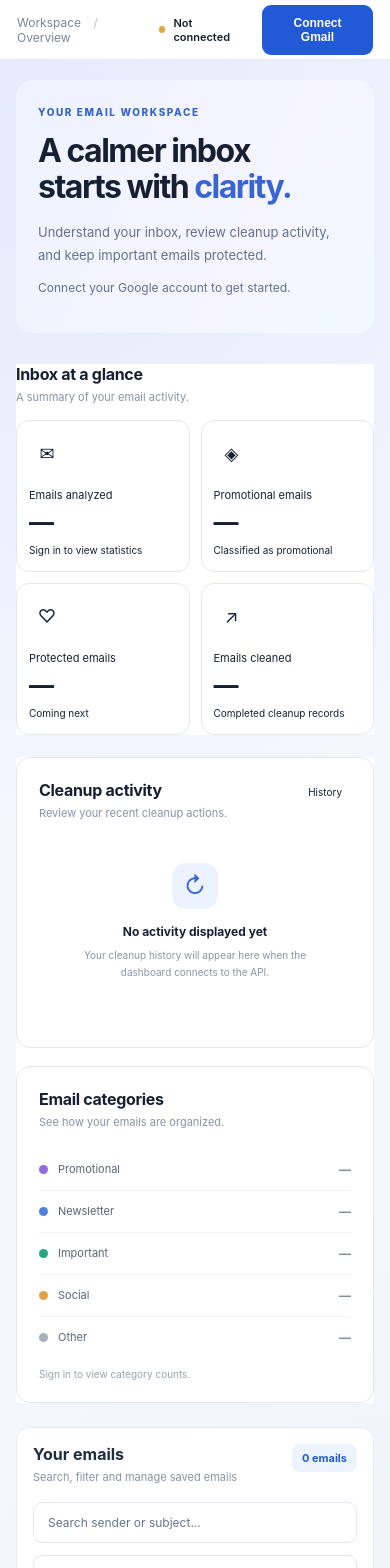
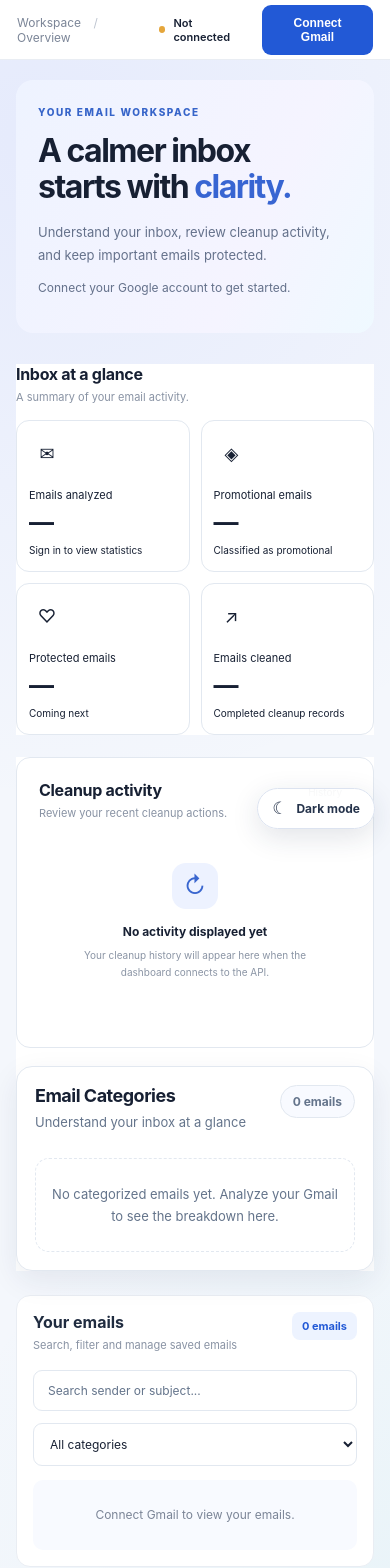
Before and after one commit to sumeetsrivastav07/AI-GMAIL-STORAGE-CLEANER, a React app in the folder frontend/: page / in a window 390 px wide. Shown: the top 1568 px of the page. Built offline with nearby package versions, Linux system fonts and the light colour scheme; the HTML template or start-up script is replaced by a standard one.

Commit message:
Add animated email category breakdown

```diff
--- a/frontend/src/App.jsx
+++ b/frontend/src/App.jsx
@@ -2,6 +2,8 @@
 import { useEffect, useRef, useState } from "react";
 import "./App.css";
 import EmailList from "./components/EmailList.jsx";
+import ThemeToggle from "./components/ThemeToggle.jsx";
+import CategoryBreakdown from "./components/CategoryBreakdown.jsx";
 
 const BACKEND_ORIGIN = "http://localhost:5000";
 const TOKEN_KEY = "clearmail_token";
@@ -666,54 +668,11 @@ function App() {
                             </div>
                         </article>
 
-                        <article className="panel category-panel">
-                            <div className="panel-heading">
-                                <div>
-                                    <h2>Email categories</h2>
-                                    <p>
-                                        See how your emails are organized.
-                                    </p>
-                                </div>
-                            </div>
 
-                            <div className="category-list">
-                                {categories.map((category, index) => {
-                                    const key = category.toLowerCase();
-                                    const count = categoryCounts?.[key];
+                        <CategoryBreakdown
+                            categoryCounts={categoryCounts || {}}
+                        />
 
-                                    return (
-                                        <div
-                                            className="category-row"
-                                            key={category}
-                                        >
-                                            <span
-                                                className={`category-dot category-${index}`}
-                                            ></span>
-
-                                            <span className="category-name">
-                                                {category}
-                                            </span>
-
-                                            <span className="category-count">
-                                                {statsLoading
-                                                    ? "..."
-                                                    : typeof count === "number"
-                                                        ? count
-                                                        : "—"}
-                                            </span>
-                                        </div>
-                                    );
-                                })}
-                            </div>
-
-                            <p className="category-footnote">
-                                {statsError
-                                    ? "Category counts could not be loaded."
-                                    : isAuthenticated
-                                        ? "Counts from your saved email records."
-                                        : "Sign in to view category counts."}
-                            </p>
-                        </article>
                     </section>
 
                     {/* Actual email list */}
@@ -729,6 +688,7 @@ function App() {
                     </footer>
                 </div>
             </main>
+            <ThemeToggle />
         </div>
     );
 }
--- /dev/null
+++ b/frontend/src/components/CategoryBreakdown.css
@@ -0,0 +1,174 @@
+
+/* ========================================
+   EMAIL CATEGORY BREAKDOWN
+======================================== */
+
+.category-breakdown {
+    width: 100%;
+    padding: 24px;
+    border: 1px solid var(--border-color);
+    border-radius: 20px;
+    background: var(--surface);
+    color: var(--text-primary);
+    box-shadow: var(--shadow-soft);
+    box-sizing: border-box;
+    transition:
+        background-color 0.3s ease,
+        border-color 0.3s ease,
+        box-shadow 0.3s ease;
+}
+
+.category-breakdown-header {
+    display: flex;
+    align-items: flex-start;
+    justify-content: space-between;
+    flex-wrap: wrap;
+    gap: 12px;
+    margin-bottom: 26px;
+}
+
+.category-breakdown-header h2 {
+    margin: 0 0 7px;
+    color: var(--text-primary);
+    font-size: 20px;
+    font-weight: 750;
+    letter-spacing: -0.5px;
+}
+
+.category-breakdown-header p {
+    margin: 0;
+    color: var(--text-secondary);
+    font-size: 13px;
+    line-height: 1.5;
+}
+
+.category-total {
+    display: inline-flex;
+    align-items: center;
+    padding: 8px 12px;
+    border: 1px solid var(--border-color);
+    border-radius: 999px;
+    background: var(--surface-soft);
+    color: var(--text-secondary);
+    font-size: 12px;
+    font-weight: 700;
+    white-space: nowrap;
+}
+
+.category-breakdown-list {
+    display: flex;
+    flex-direction: column;
+    gap: 23px;
+}
+
+.category-breakdown-item {
+    min-width: 0;
+    animation: categoryFadeIn 0.45s ease-out both;
+    animation-delay: calc(var(--category-index, 0) * 80ms);
+}
+
+.category-breakdown-labels {
+    display: flex;
+    align-items: center;
+    justify-content: space-between;
+    gap: 12px;
+    margin-bottom: 10px;
+}
+
+.category-name {
+    color: var(--text-primary);
+    font-size: 13px;
+    font-weight: 650;
+    text-transform: capitalize;
+}
+
+.category-count {
+    color: var(--text-secondary);
+    font-size: 12px;
+    font-weight: 600;
+    text-align: right;
+    white-space: nowrap;
+}
+
+.category-progress-track {
+    width: 100%;
+    height: 9px;
+    overflow: hidden;
+    border-radius: 999px;
+    background: var(--surface-soft);
+    box-shadow: inset 0 0 0 1px var(--border-color);
+}
+
+.category-progress-fill {
+    height: 100%;
+    min-width: 0;
+    border-radius: inherit;
+    background: linear-gradient(90deg, #647bff, #8c6cff, #49c7d8);
+    transform-origin: left center;
+    animation: categoryBarGrow 0.9s cubic-bezier(0.2, 0.7, 0.2, 1)
+        both;
+    transition: width 0.5s ease;
+}
+
+.category-breakdown-item:hover .category-progress-fill {
+    filter: brightness(1.12);
+}
+
+.category-empty {
+    margin: 0;
+    padding: 24px 16px;
+    border: 1px dashed var(--border-color);
+    border-radius: 14px;
+    color: var(--text-secondary);
+    font-size: 13px;
+    line-height: 1.7;
+    text-align: center;
+}
+
+/* Entrance effects */
+@keyframes categoryFadeIn {
+    from {
+        opacity: 0;
+        transform: translateY(8px);
+    }
+
+    to {
+        opacity: 1;
+        transform: translateY(0);
+    }
+}
+
+@keyframes categoryBarGrow {
+    from {
+        transform: scaleX(0);
+    }
+
+    to {
+        transform: scaleX(1);
+    }
+}
+
+/* Mobile layout */
+@media (max-width: 600px) {
+    .category-breakdown {
+        padding: 18px;
+        border-radius: 16px;
+    }
+
+    .category-breakdown-header h2 {
+        font-size: 18px;
+    }
+
+    .category-breakdown-list {
+        gap: 20px;
+    }
+}
+
+/* Accessibility */
+@media (prefers-reduced-motion: reduce) {
+    .category-breakdown-item,
+    .category-progress-fill {
+        animation: none;
+        transition: none;
+    }
+}
--- /dev/null
+++ b/frontend/src/components/CategoryBreakdown.jsx
@@ -0,0 +1,89 @@
+
+import "./CategoryBreakdown.css";
+
+function CategoryBreakdown({ categoryCounts = {} }) {
+    const categories = Object.entries(categoryCounts || {})
+        .map(([name, count]) => ({
+            name,
+            count: Math.max(0, Number(count) || 0),
+        }))
+        .sort((a, b) => b.count - a.count);
+
+    const totalEmails = categories.reduce(
+        (total, category) => total + category.count,
+        0
+    );
+
+    return (
+        <section className="category-breakdown">
+            <div className="category-breakdown-header">
+                <div>
+                    <h2>Email Categories</h2>
+                    <p>Understand your inbox at a glance</p>
+                </div>
+
+                <span className="category-total">
+                    {totalEmails.toLocaleString()} emails
+                </span>
+            </div>
+
+            {categories.length === 0 || totalEmails === 0 ? (
+                <p className="category-empty">
+                    No categorized emails yet. Analyze your Gmail to see
+                    the breakdown here.
+                </p>
+            ) : (
+                <div className="category-breakdown-list">
+                    {categories.map((category, index) => {
+                        const percentage =
+                            (category.count / totalEmails) * 100;
+
+                        return (
+                            <div
+                                className="category-breakdown-item"
+                                key={category.name}
+                                style={{ "--category-index": index }}
+                            >
+                                <div className="category-breakdown-labels">
+                                    <span className="category-name">
+                                        {category.name
+                                            .replace(/[_-]/g, " ")
+                                            .replace(/\b\w/g, (letter) =>
+                                                letter.toUpperCase()
+                                            )}
+                                    </span>
+
+                                    <span className="category-count">
+                                        {category.count.toLocaleString()}
+                                        {" · "}
+                                        {percentage.toFixed(1)}%
+                                    </span>
+                                </div>
+
+                                <div
+                                    className="category-progress-track"
+                                    role="progressbar"
+                                    aria-label={`${category.name} emails`}
+                                    aria-valuemin={0}
+                                    aria-valuemax={100}
+                                    aria-valuenow={Number(
+                                        percentage.toFixed(1)
+                                    )}
+                                >
+                                    <div
+                                        className="category-progress-fill"
+                                        style={{
+                                            width: `${percentage}%`,
+                                        }}
+                                    />
+                                </div>
+                            </div>
+                        );
+                    })}
+                </div>
+            )}
+        </section>
+    );
+}
+
+export default CategoryBreakdown;
```
